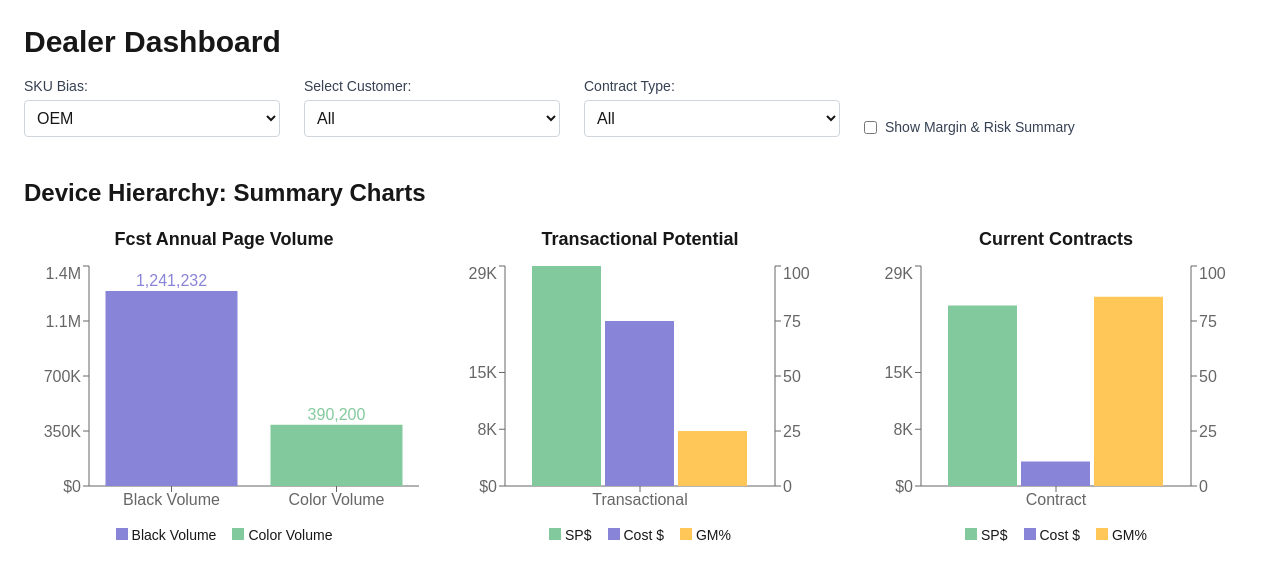
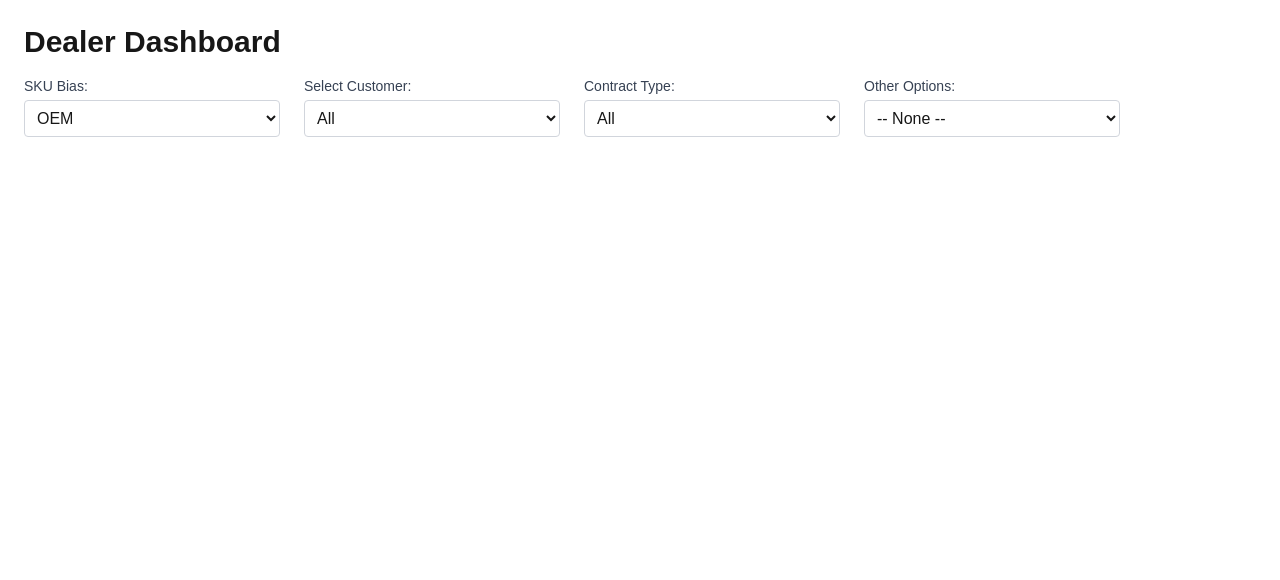
Before and after one commit to ElliottIan397/dealer-dashboard, a Next.js app: page / in a window 1280 px wide. Shown: the top 580 px of the page. Built offline with nearby package versions, Linux system fonts and the light colour scheme.

Commit message:
Updated DealerDashboard Vendor Table and dropdown replaces checkbox

```diff
--- a/app/DealerDashboard.tsx
+++ b/app/DealerDashboard.tsx
@@ -6,12 +6,13 @@ import Table1 from "./Table1";
 import Table2 from "./Table2";
 import Table3 from "./Table3";
 import RiskMarginTable from "./RiskMarginTable";
+import VendorSummaryTable from "./VendorSummaryTable";
 import { useMCARPData } from "./useMCARPData";
 import { safeCurrency as formatCurrency, safePercent as formatPercent } from "./utils";
 import { DASHBOARD_MODE } from "./config";
 
-const getBiasField = (row: any, field: string, bias: 'O' | 'R' | 'N') => {
-  return bias === 'O' ? row[field] ?? 0 : row[`${bias}_${field}`] ?? row[field] ?? 0;
+const getBiasField = (row: any, field: string, bias: "O" | "R" | "N") => {
+  return bias === "O" ? row[field] ?? 0 : row[`${bias}_${field}`] ?? row[field] ?? 0;
 };
 
 export default function DealerDashboard() {
@@ -26,28 +27,21 @@ export default function DealerDashboard() {
     setSelectedContractType,
   } = useMCARPData();
 
-  const [showRiskTable, setShowRiskTable] = useState(false);
+  const [viewMode, setViewMode] = useState<"" | "risk" | "vendor">("");
   const [selectedBias, setSelectedBias] = useState<"O" | "R" | "N">("O");
 
   useEffect(() => {
-    if (showRiskTable) {
+    if (viewMode === "risk") {
       setSelectedCustomer("All");
       setSelectedContractType("All");
     }
-  }, [showRiskTable, setSelectedCustomer, setSelectedContractType]);
+  }, [viewMode]);
 
   const customerOptions = ["All", ...customers];
 
   if (loading) return <div className="p-6 text-xl">Loading data...</div>;
 
-  const grouped = Object.entries(
-    filtered.reduce<Record<string, typeof filtered>>((acc, row: (typeof filtered)[number]) => {
-      const cust = row.Monitor;
-      if (!acc[cust]) acc[cust] = [];
-      acc[cust].push(row);
-      return acc;
-    }, {})
-  );
+  const contractOnly = filtered.filter((row) => row.Contract_Status === "C");
 
   const table1Data = filtered.map((row) => ({
     Monitor: row.Monitor,
@@ -79,11 +73,10 @@ export default function DealerDashboard() {
     Included_Color_Volume: row.Included_Color_Volume,
     Billable_Mono_Pages: row.Billable_Mono_Pages,
     Billable_Color_Pages: row.Billable_Color_Pages,
-    contract_end:
-      typeof row.contract_end === "number"
+    contract_end: typeof row.contract_end === "number"
       ? new Date((row.contract_end - 25569) * 86400 * 1000).toLocaleDateString("en-US")
       : "-",
-    Recalculated_Age_Years: row["Recalculated_Age_Years"] ?? 0,
+    Recalculated_Age_Years: row.Recalculated_Age_Years ?? 0,
     Usage_Percent: row.Usage_Percent,
     Engine_Cycles: row.Engine_Cycles,
     Final_Risk_Level: row.Final_Risk_Level,
@@ -110,14 +103,6 @@ export default function DealerDashboard() {
     Last_Updated: row.Last_Updated,
   }));
 
-  const customerFiltered = data.filter(
-    (row) => selectedCustomer === "All" || row.Monitor === selectedCustomer
-  );
-
-  const contractOnly = filtered.filter(
-    (row) => row.Contract_Status === "C"
-  );
-
   return (
     <div className="max-w-7xl mx-auto p-6 space-y-6">
       <h1 className="text-3xl font-bold mb-4">Dealer Dashboard</h1>
@@ -135,6 +120,7 @@ export default function DealerDashboard() {
             <option value="N">New Build</option>
           </select>
         </div>
+
         <div>
           <label className="block text-sm font-medium text-gray-700 mb-1">Select Customer:</label>
           <select
@@ -161,31 +147,46 @@ export default function DealerDashboard() {
           </select>
         </div>
 
-        <div className="flex items-center space-x-2">
-          <input
-            type="checkbox"
-            id="toggleRisk"
-            checked={showRiskTable}
-            onChange={() => setShowRiskTable(!showRiskTable)}
-          />
-          <label htmlFor="toggleRisk" className="text-sm font-medium text-gray-700">Show Margin & Risk Summary</label>
+        <div>
+          <label className="block text-sm font-medium text-gray-700 mb-1">Other Options:</label>
+          <select
+            value={viewMode}
+            onChange={(e) => setViewMode(e.target.value as "" | "risk" | "vendor")}
+            className="p-2 border border-gray-300 rounded w-64"
+          >
+            <option value="">-- None --</option>
+            <option value="risk">Show Margin & Risk Summary</option>
+            <option value="vendor">Show Vendor Summary</option>
+          </select>
         </div>
       </div>
 
-      {showRiskTable ? (
+      {viewMode === "risk" && (
         <div className="mt-10">
           <h2 className="text-xl font-semibold mb-4">Margin & Risk Summary</h2>
           <RiskMarginTable filtered={filtered} bias={selectedBias} />
         </div>
-      ) : (
+      )}
+
+      {viewMode === "vendor" && (
+        <div className="mt-10">
+          <h2 className="text-xl font-semibold mb-4">Vendor Projected Spend Summary</h2>
+          <VendorSummaryTable filtered={filtered} bias={selectedBias} />
+        </div>
+      )}
+
+      {!viewMode && selectedCustomer !== "All" && (
         <>
           <div className="mt-10">
             <h2 className="text-2xl font-bold mb-4">Device Hierarchy: Summary Charts</h2>
-            <ChartBlock filtered={filtered} contractOnly={contractOnly} bias={selectedBias} contractType={selectedContractType} />
+            <ChartBlock
+              filtered={filtered}
+              contractOnly={contractOnly}
+              bias={selectedBias}
+              contractType={selectedContractType}
+            />
           </div>
 
-          {selectedCustomer !== "All" && (
-            <>
           <div className="mt-10">
             <h2 className="text-2xl font-bold mb-4">Supplies Program Summary by Device</h2>
             <Table1 data={table1Data} bias={selectedBias} />
@@ -202,8 +203,6 @@ export default function DealerDashboard() {
           </div>
         </>
       )}
-        </>
-      )}
     </div>
   );
 }
--- /dev/null
+++ b/app/VendorSummaryTable.tsx
@@ -0,0 +1,100 @@
+"use client";
+
+import React from "react";
+import { safeCurrency as formatCurrency } from "./utils";
+
+type Bias = "O" | "R" | "N";
+
+type Row = {
+  [key: string]: any;
+};
+
+type Props = {
+  filtered: Row[];
+  bias: Bias;
+};
+
+export default function VendorSummaryTable({ filtered, bias }: Props) {
+  const getBiasField = (row: Row, field: string): number => {
+    return bias === "O" ? row[field] ?? 0 : row[`${bias}_${field}`] ?? row[field] ?? 0;
+  };
+
+  type VendorData = {
+    supplier: string;
+    totalCartridges: number;
+    projectedSpend: number;
+  };
+
+  const vendorMap = new Map<string, VendorData>();
+
+  for (const row of filtered) {
+    const fields = [
+      { color: "Black", qty: "Black_Full_Cartridges_Required_365d", cost: "Buy_Price", vendor: "Supplier_Black" },
+      { color: "Cyan", qty: "Cyan_Full_Cartridges_Required_365d", cost: "Cyan_Cartridge_Cost", vendor: "Supplier_Cyan" },
+      { color: "Magenta", qty: "Magenta_Full_Cartridges_Required_365d", cost: "Magenta_Cartridge_Cost", vendor: "Supplier_Magenta" },
+      { color: "Yellow", qty: "Yellow_Full_Cartridges_Required_365d", cost: "Yellow_Cartridge_Cost", vendor: "Supplier_Yellow" },
+    ];
+
+    for (const field of fields) {
+      const quantity = getBiasField(row, field.qty);
+      const price = getBiasField(row, field.cost);
+      const supplier = row[field.vendor];
+
+      if (!supplier || supplier === "Not Reqd" || quantity <= 0 || price <= 0) continue;
+
+      const spend = quantity * price;
+
+      if (vendorMap.has(supplier)) {
+        const existing = vendorMap.get(supplier)!;
+        existing.totalCartridges += quantity;
+        existing.projectedSpend += spend;
+      } else {
+        vendorMap.set(supplier, {
+          supplier,
+          totalCartridges: quantity,
+          projectedSpend: spend,
+        });
+      }
+    }
+  }
+
+  const vendorList = Array.from(vendorMap.values()).sort(
+    (a, b) => b.projectedSpend - a.projectedSpend
+  );
+
+  const grandTotal = vendorList.reduce(
+    (acc, v) => ({
+      cartridges: acc.cartridges + v.totalCartridges,
+      spend: acc.spend + v.projectedSpend,
+    }),
+    { cartridges: 0, spend: 0 }
+  );
+
+  return (
+    <div className="overflow-x-auto">
+      <table className="min-w-full border text-sm text-gray-900">
+        <thead className="bg-gray-100 text-xs font-semibold">
+          <tr>
+            <th className="px-3 py-2 text-left">Supplier</th>
+            <th className="px-3 py-2 text-right">Total Cartridges</th>
+            <th className="px-3 py-2 text-right">Projected Spend</th>
+          </tr>
+        </thead>
+        <tbody>
+          {vendorList.map((v) => (
+            <tr key={v.supplier} className="border-t">
+              <td className="px-3 py-2">{v.supplier}</td>
+              <td className="px-3 py-2 text-right">{v.totalCartridges.toFixed(1)}</td>
+              <td className="px-3 py-2 text-right">{formatCurrency(v.projectedSpend)}</td>
+            </tr>
+          ))}
+          <tr className="border-t bg-gray-100 font-semibold">
+            <td className="px-3 py-2">Total</td>
+            <td className="px-3 py-2 text-right">{grandTotal.cartridges.toFixed(1)}</td>
+            <td className="px-3 py-2 text-right">{formatCurrency(grandTotal.spend)}</td>
+          </tr>
+        </tbody>
+      </table>
+    </div>
+  );
+}
```
Lines whose indentation alone changed are shown as unchanged.
